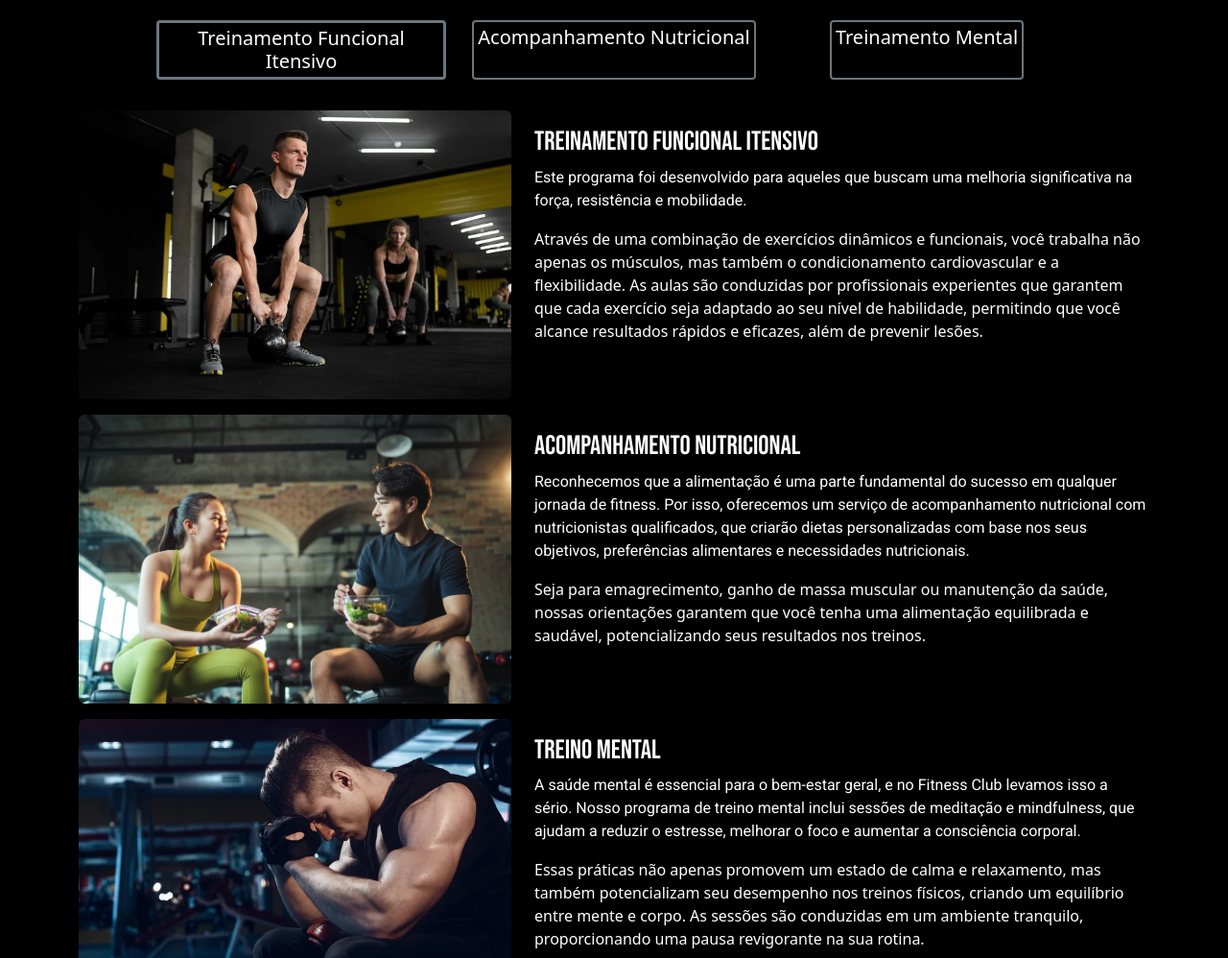
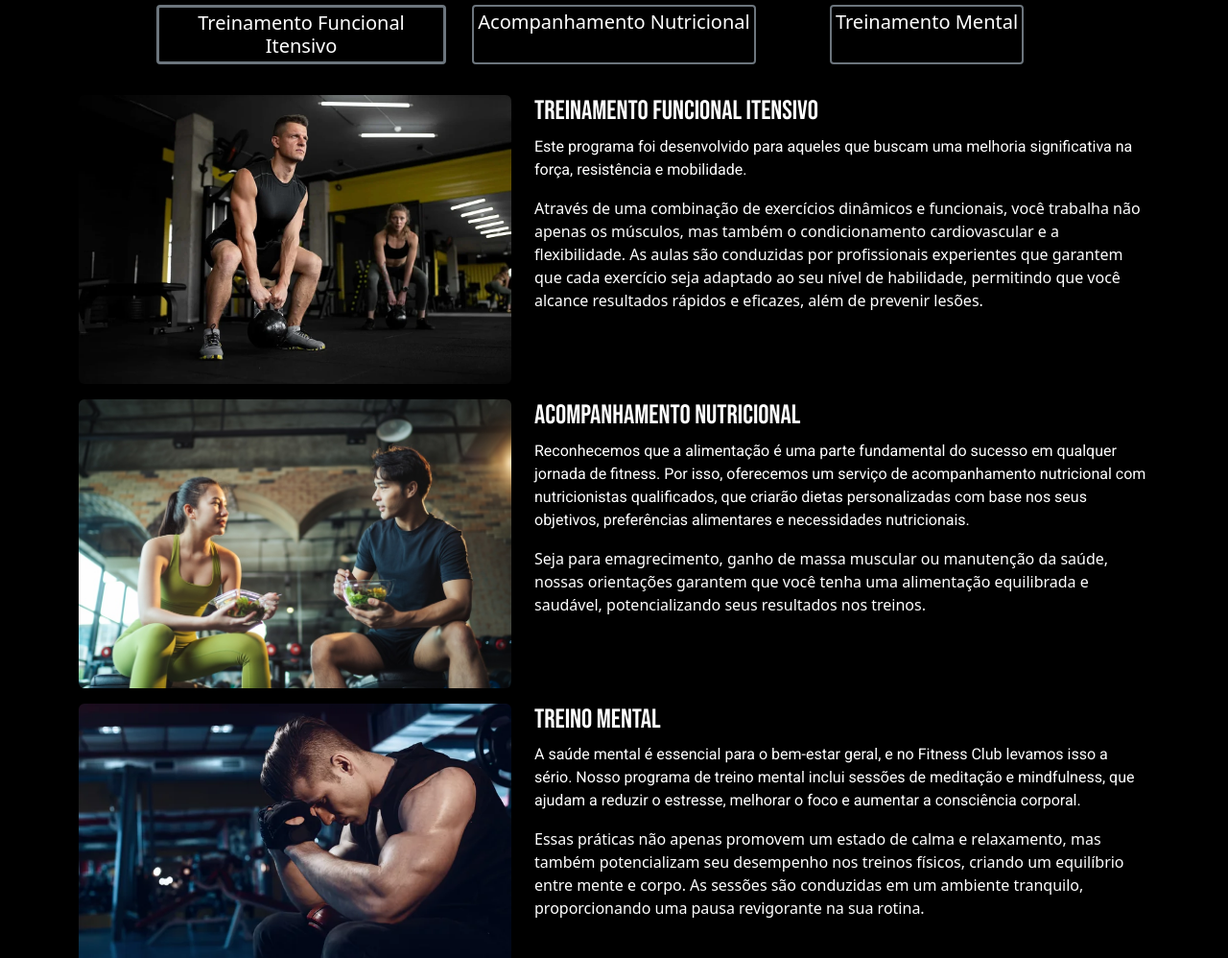
Before and after one commit to Diogoasc7/projeto_esporte_saude, a plain HTML site: page index.html in a window 1280 px wide. Shown: the part 1471-2469 px from the top of the page at 96% size. Drawn offline with nearby package versions, Linux system fonts and the light colour scheme.

Commit message:
Retirei as margens do mobile

```diff
--- a/index.html
+++ b/index.html
@@ -88,7 +88,7 @@
                             <img src="imagens/sobre-foto.webp" class="d-block w-100 rounded" alt="Foto do espaço interno da academia">
                         </div>
                         <div class="col-md-7">
-                            <h2 class="section-tittle mt-sm-3">Venha ser Fitness Club</h2>
+                            <h2 class="section-tittle">Venha ser Fitness Club</h2>
                             <p class="regular-text">
                                 Bem-vindo ao Fitness Club, o espaço perfeito para quem busca saúde e bem-estar em um ambiente moderno e acolhedor. Nossa academia foi projetada para oferecer o máximo conforto e funcionalidade, com equipamentos de última geração e áreas amplas para que você possa se exercitar com tranquilidade. Desde a área de musculação até as salas de treino e relaxamento, cada detalhe foi pensado para garantir que sua experiência seja completa e transformadora.
                             </p>
@@ -126,7 +126,7 @@
                                 <img src="imagens/programas-img1.webp" class="d-block w-100 rounded" alt="Atleta fazendo um treinamento funcional">
                             </div>
                             <div class="col-md-7">
-                                <h3 class="section-tittle mt-sm-3">Treinamento Funcional Itensivo</h3>
+                                <h3 class="section-tittle">Treinamento Funcional Itensivo</h3>
                                 <p class="regular-text">
                                     Este programa foi desenvolvido para aqueles que buscam uma melhoria significativa na força, resistência e mobilidade.
                                 </p>
@@ -142,8 +142,8 @@
                                 <img src="imagens/programas-img2.jpg" class="d-block w-100 rounded" alt="Atletas se alimentando">
                             </div>
                             <div class="col-md-7">
-                                <h3 class="section-tittle mt-sm-3">Acompanhamento Nutricional</h3>
-                                <p class="regular-text ">
+                                <h3 class="section-tittle">Acompanhamento Nutricional</h3>
+                                <p class="regular-text">
                                     Reconhecemos que a alimentação é uma parte fundamental do sucesso em qualquer jornada de fitness. Por isso, oferecemos um serviço de acompanhamento nutricional com nutricionistas qualificados, que criarão dietas personalizadas com base nos seus objetivos, preferências alimentares e necessidades nutricionais.
                                 </p>
                                 <p>
@@ -158,7 +158,7 @@
                                 <img src="imagens/programas-img3.webp" class="d-block w-100 rounded" alt="Atleta fazendo mentoria ">
                             </div>
                             <div class="col-md-7">
-                                <h3 class="section-tittle mt-sm-3">Treino Mental</h3>
+                                <h3 class="section-tittle">Treino Mental</h3>
                                 <p class="regular-text ">
                                     A saúde mental é essencial para o bem-estar geral, e no Fitness Club levamos isso a sério. Nosso programa de treino mental inclui sessões de meditação e mindfulness, que ajudam a reduzir o estresse, melhorar o foco e aumentar a consciência corporal.
                                 </p>
```
